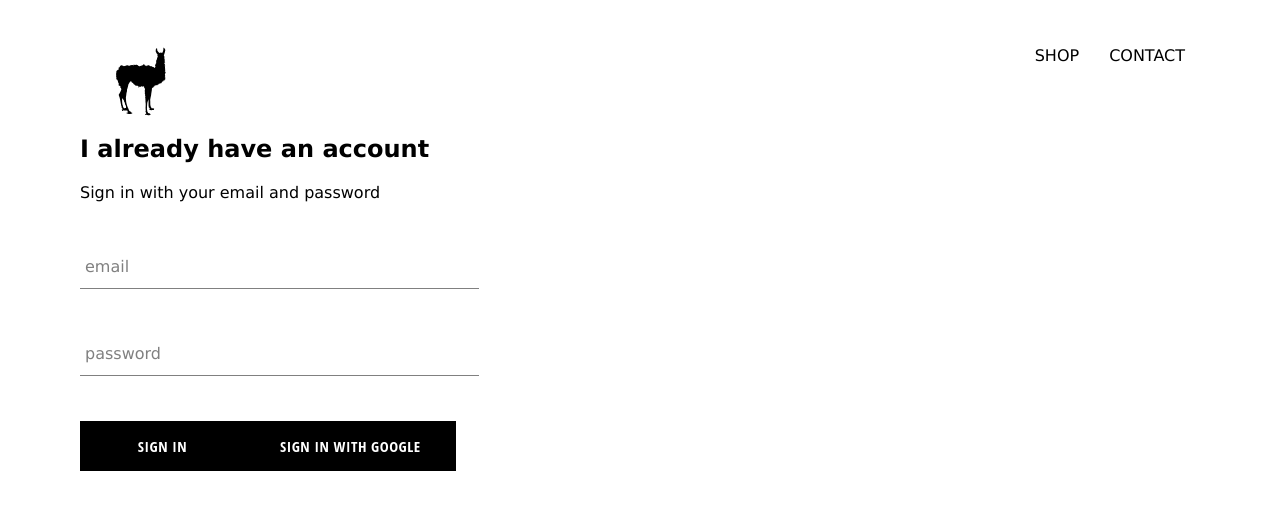
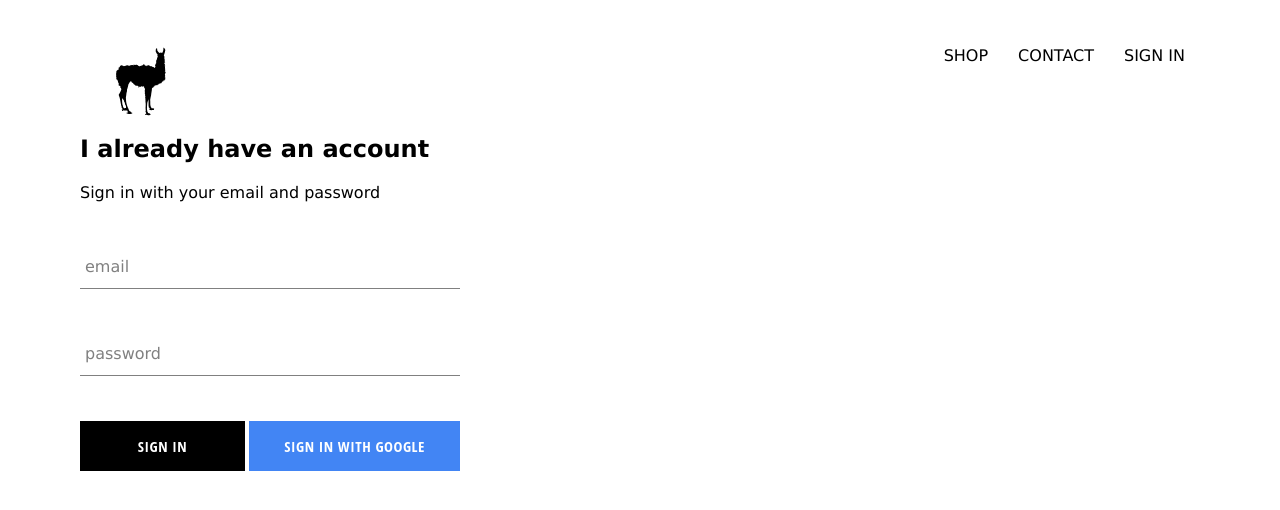
Before and after one commit to Promethesus/Gym-clothing, a React (Create React App) app: page /signin in a window 1280 px wide. Shown: the top 510 px of the page. Built offline with nearby package versions, Linux system fonts and the light colour scheme; no server answers.

Commit message:
fixed scss on sign in page and improved UI. added signout button on header

```diff
--- a/src/App.css
+++ b/src/App.css
@@ -7,3 +7,7 @@
     text-decoration: none;
     color: black;
 }
+
+* {
+    box-sizing: border-box;
+}
--- a/src/App.js
+++ b/src/App.js
@@ -35,7 +35,7 @@
   render(){
     return (
       <div>
-        <Header />
+        <Header currentUser={this.state.currentUser}/>
         <Switch>
           <Route exact path='/' component={HomePage}/>
           <Route exact path='/shop' component={ShopPage}/>
--- a/src/Component/custom-button/custom-button-styles.scss
+++ b/src/Component/custom-button/custom-button-styles.scss
@@ -19,4 +19,14 @@
     color: black;
     border: 1px solid black;
   }
+
+  &.google-sign-in {
+    background-color: #4285f4;
+    color: white;
+
+    &:hover {
+      background-color: #357ae8;
+      border: none;
     }
+  }
+}
--- a/src/Component/custom-button/custom-button.component.jsx
+++ b/src/Component/custom-button/custom-button.component.jsx
@@ -1,10 +1,14 @@
-import React from "react"
-import "./custom-button-styles.scss"
+import React from 'react';
 
-const CustomButton = ({children, ...otherProps})=> (
-    <button className="custom-button" {...otherProps}>
-        {children}
-    </button>
-)
+import './custom-button-styles.scss';
 
-export default CustomButton
+const CustomButton = ({ children, isGoogleSignIn, ...otherProps }) => (
+  <button
+    className={`${isGoogleSignIn ? 'google-sign-in' : ''} custom-button`}
+    {...otherProps}
+  >
+    {children}
+  </button>
+);
+
+export default CustomButton;
--- a/src/Component/header/header-styles.scss
+++ b/src/Component/header/header-styles.scss
@@ -20,6 +20,7 @@
 
       .option {
         padding: 10px 15px;
+        cursor: pointer;
       }
     }
   }
--- a/src/Component/header/header.component.jsx
+++ b/src/Component/header/header.component.jsx
@@ -2,8 +2,9 @@
 import './header-styles.scss'
 import { Link } from 'react-router-dom'
 import { ReactComponent as Logo } from "../../assests/lama.svg";
+import { auth } from '../../firebase/firebase.utils';
 
-const Header =()=> (
+const Header =({currentUser})=> (
     <div className="header">
         <Link className="logo-container" to="/">
             <Logo className="logo"/>
@@ -15,6 +16,12 @@
             <Link className="option" to="/shop">
                 CONTACT
             </Link>
+                {
+                    currentUser ?
+                    <div className="option" onClick={()=> auth.signOut()}>SIGN OUT</div>
+                    :
+                    <Link className="option" to="/signin">SIGN IN</Link>
+                }
         </div>
     </div>
 )
--- a/src/Pages/Sign-in/sign-in-styles.scss
+++ b/src/Pages/Sign-in/sign-in-styles.scss
@@ -1,10 +1,13 @@
 .sign-in-outer {
-    width: 30vw;
+    width: 380px;
     display: flex;
     flex-direction: column;
     .title{
         margin: 10px 0;
 
     }
-
+    .buttons{
+        display: flex;
+        justify-content: space-between;
+    }
 }
--- a/src/Pages/Sign-in/signin.component.jsx
+++ b/src/Pages/Sign-in/signin.component.jsx
@@ -46,8 +46,10 @@
                         handleChange = {this.handleChange}
                         label = "password"
                         required />
-                    <CustomButton type="submit"> Sign in</CustomButton>
-                    <CustomButton onClick={signInWithGoogle}> Sign in With Google</CustomButton>
+                        <div className="buttons">
+                            <CustomButton type="submit"> Sign in</CustomButton>
+                            <CustomButton onClick={signInWithGoogle} isGoogleSignIn> Sign in With Google</CustomButton>
+                        </div>
 
                 </form>
                 </div>
```
Lines whose indentation alone changed are shown as unchanged.
